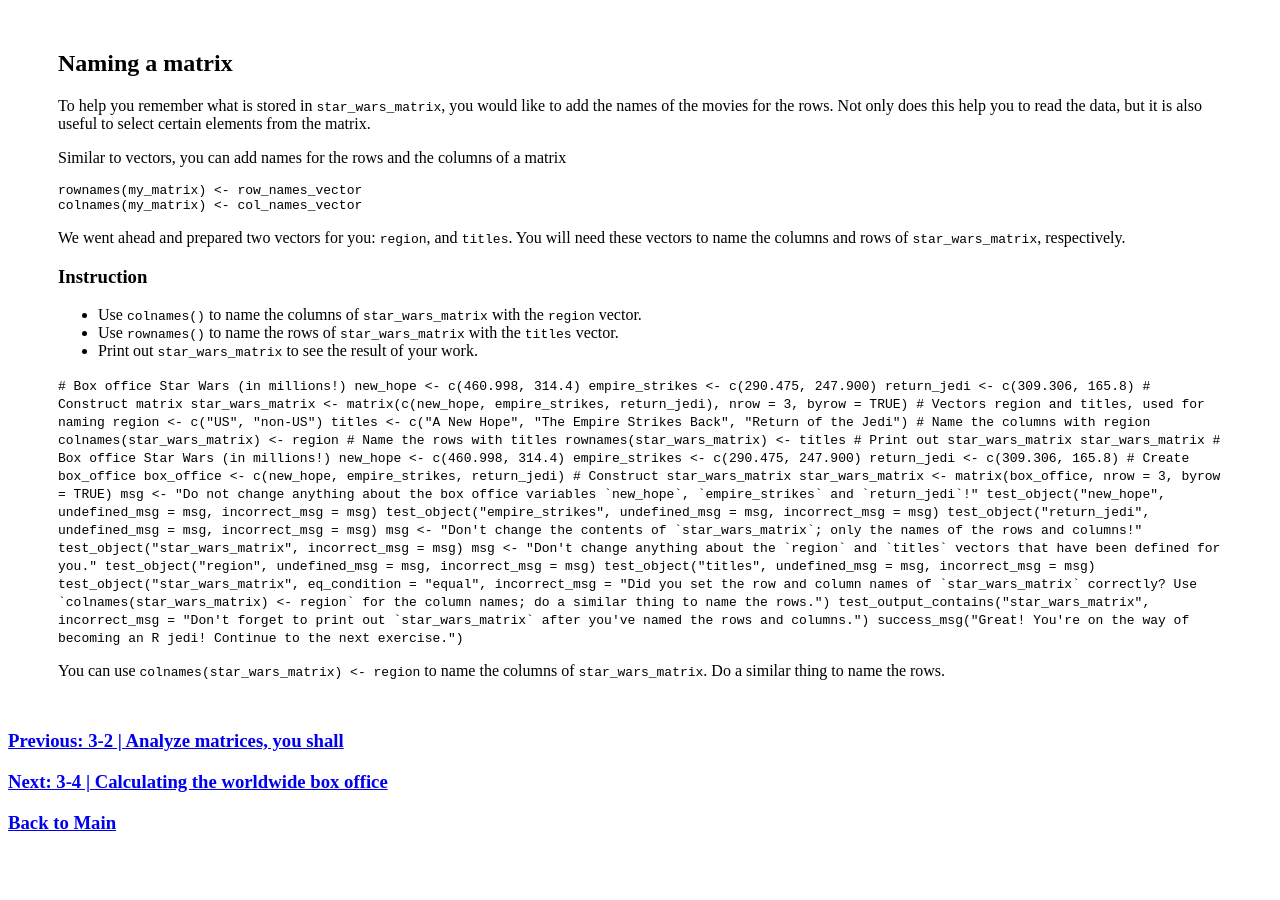
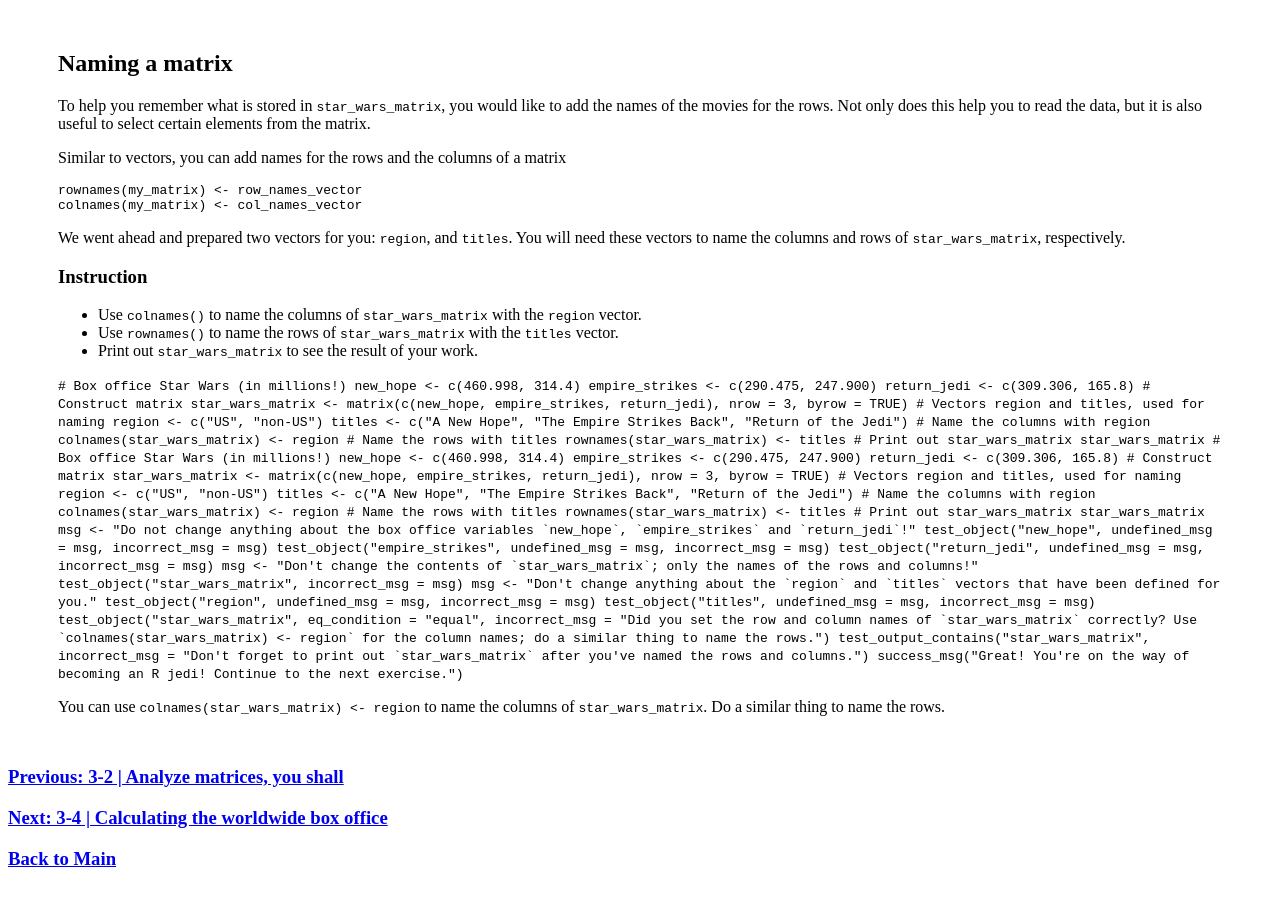
Before and after one commit to jkim205/jkim205.github.io, a Jekyll site: the page _pages/Day1/3-3.html, which Jekyll copies as it is, in a window 1280 px wide. Built offline with Jekyll 4.4.1, drawn with Linux system fonts in a browser that asks for light colours; a script that is not in the unit is left out.

Commit message:
Day 1 Ver. 1.0.1

```diff
--- a/_pages/Day1/2-15.html
+++ b/_pages/Day1/2-15.html
@@ -89,7 +89,7 @@
   </div>
 
   <h3><a href="/_pages/Day1/2-14.html">Previous: 2-14 | Selection by comparison - Step 1</a></h3>
-  <h3><a href="/_pages/Day1/2-16.html">Next</a></h3>
+  <h3><a href="/_pages/Day1/2-16.html">Next: 2-16 | Advanced selection</a></h3>
   <h3><a href="{{ site.baseurl }}d1">Back to Main</a></h3>
 </body>
 </html>
--- a/_pages/Day1/2-8.html
+++ b/_pages/Day1/2-8.html
@@ -103,7 +103,7 @@
   </div>
 
   <h3><a href="/_pages/Day1/2-7.html">Previous: 2-7 | Calculating total winnings (2) </a></h3>
-  <h3><a href="/_pages/Day1/2-9.html">Next: </a></h3>
+  <h3><a href="/_pages/Day1/2-9.html">Next: 2-9 | Comparing total winnings</a></h3>
   <h3><a href="{{ site.baseurl }}d1">Back to Main</a></h3>
 </body>
 </html>
--- a/_pages/Day1/3-3.html
+++ b/_pages/Day1/3-3.html
@@ -73,11 +73,21 @@
 empire_strikes <- c(290.475, 247.900)
 return_jedi <- c(309.306, 165.8)
 
-# Create box_office
-box_office <- c(new_hope, empire_strikes, return_jedi)
+# Construct matrix
+star_wars_matrix <- matrix(c(new_hope, empire_strikes, return_jedi), nrow = 3, byrow = TRUE)
 
-# Construct star_wars_matrix
-star_wars_matrix <- matrix(box_office, nrow = 3, byrow = TRUE)
+# Vectors region and titles, used for naming
+region <- c("US", "non-US")
+titles <- c("A New Hope", "The Empire Strikes Back", "Return of the Jedi")
+
+# Name the columns with region
+colnames(star_wars_matrix) <- region
+
+# Name the rows with titles
+rownames(star_wars_matrix) <- titles
+
+# Print out star_wars_matrix
+star_wars_matrix
 
       </code>
       <code data-type="sct">
```
